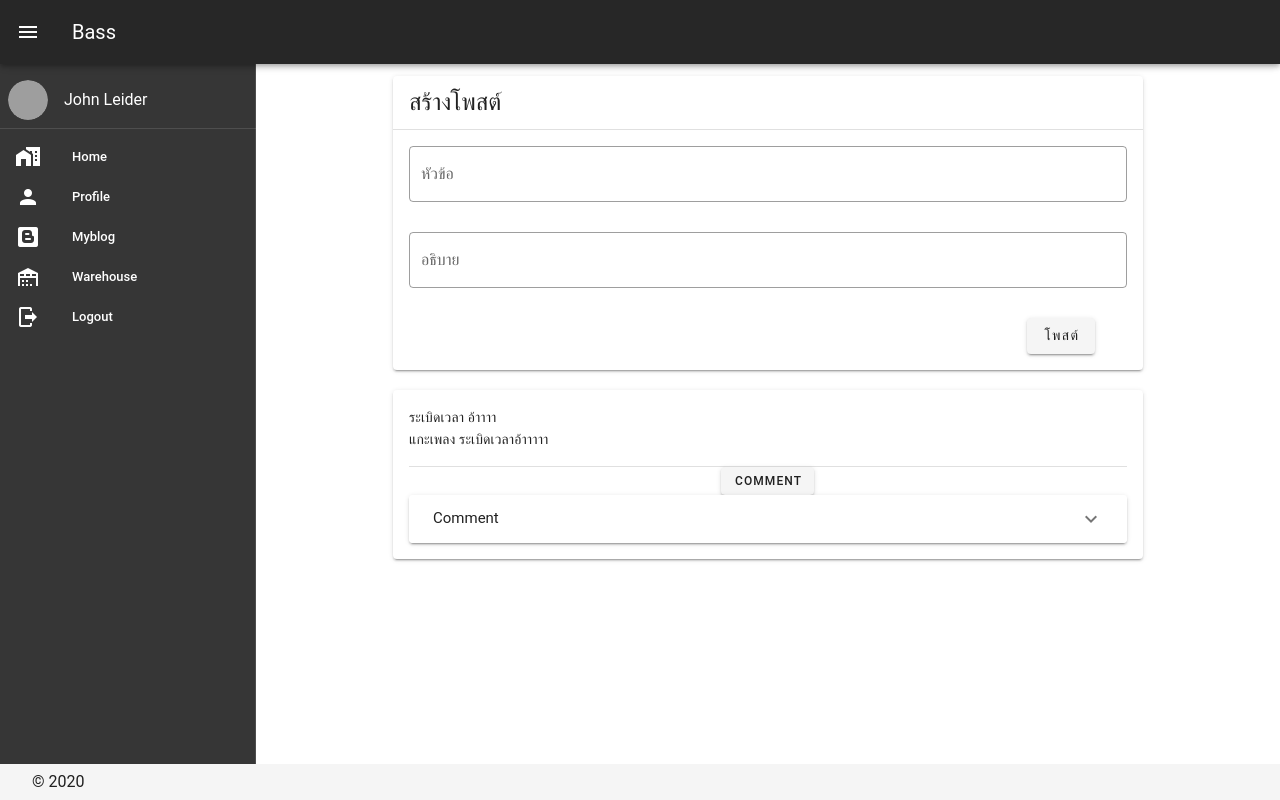
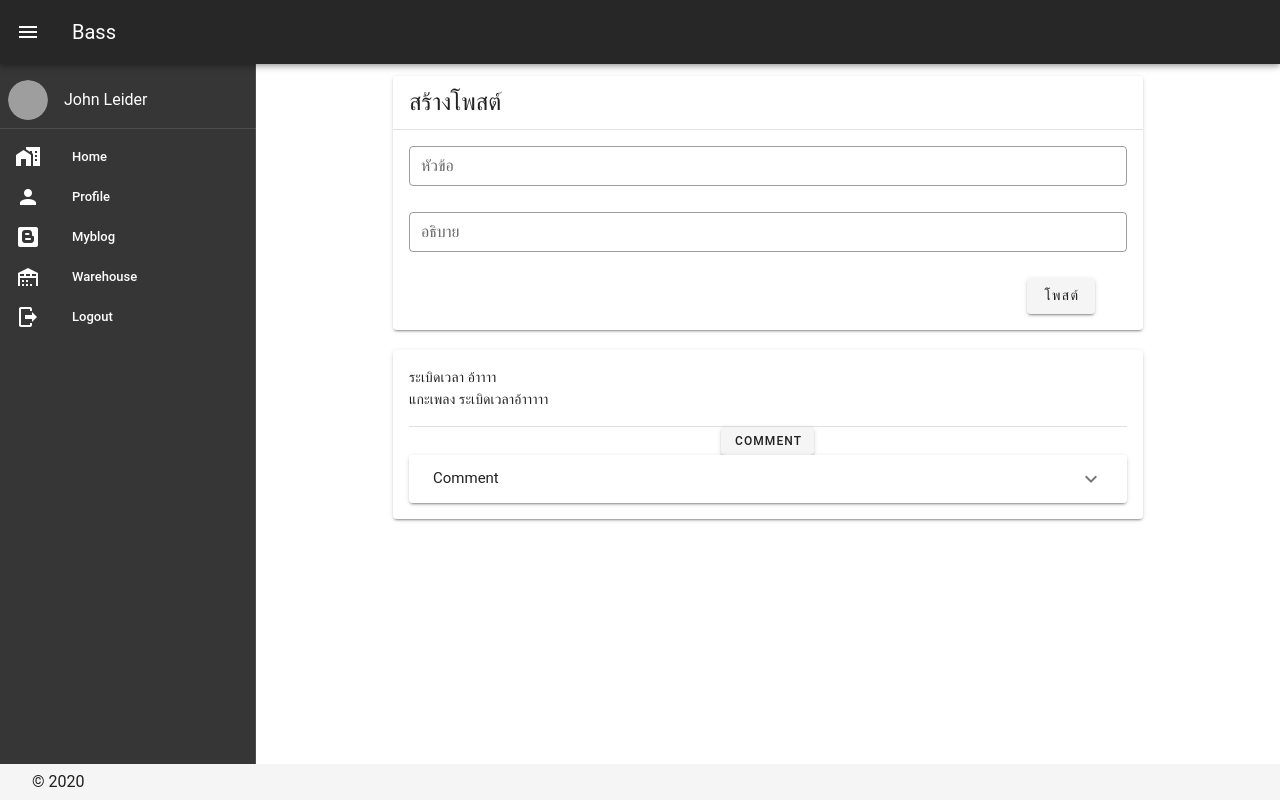
Before and after one commit to pedobearbn21/BassFrontEnd, a Vue app in the folder bass/: page / in a window 1280 px wide. Built offline with nearby package versions, Linux system fonts and the light colour scheme; no server answers; grey boxes are pictures that could not be loaded; a small style sheet from the web is missing.

Commit message:
[Edit] Card Post

```diff
--- a/bass/src/views/Home.vue
+++ b/bass/src/views/Home.vue
@@ -14,14 +14,14 @@
           v-model="valid"
           lazy-validation
         >
-          <v-text-field
+          <v-text-field dense
             v-model="name"
             outlined
             label="หัวข้อ"
             required
           ></v-text-field>
 
-          <v-text-field
+          <v-text-field dense
             v-model="email"
             outlined
             label="อธิบาย"
```
